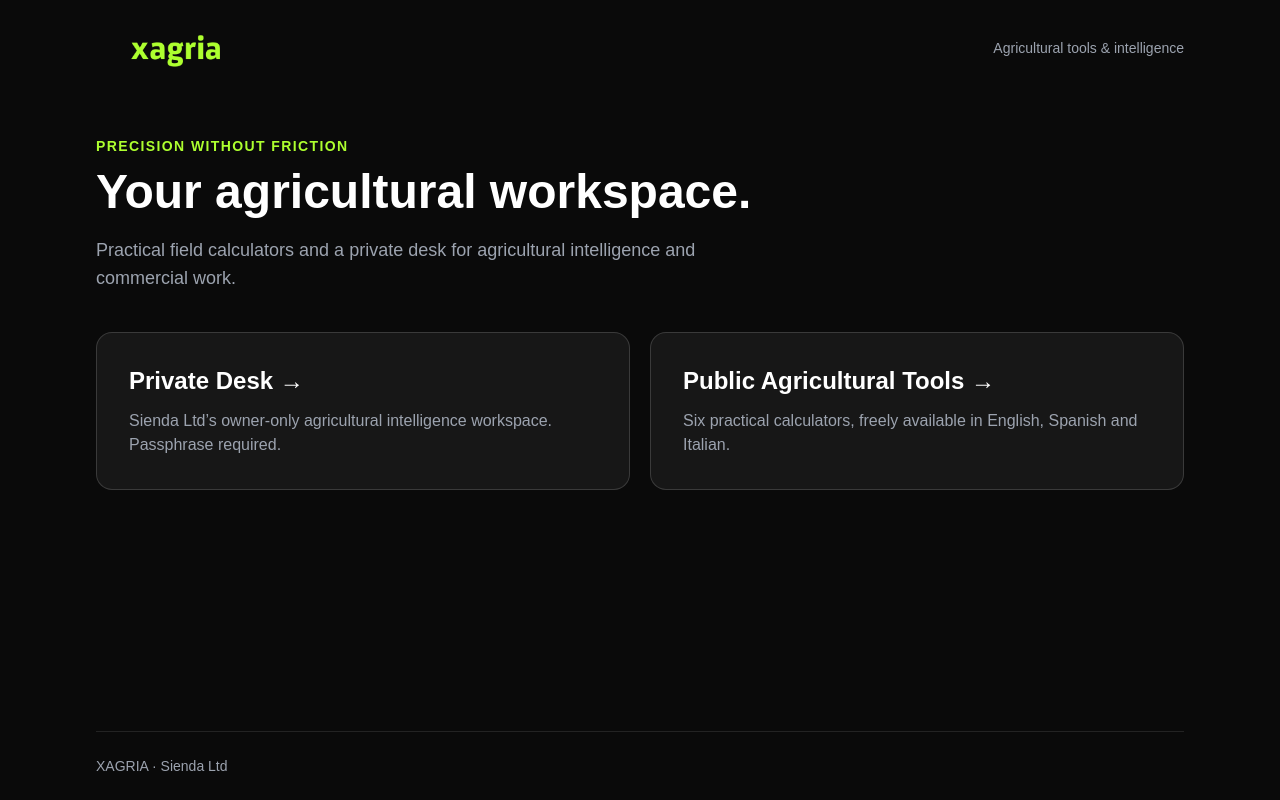
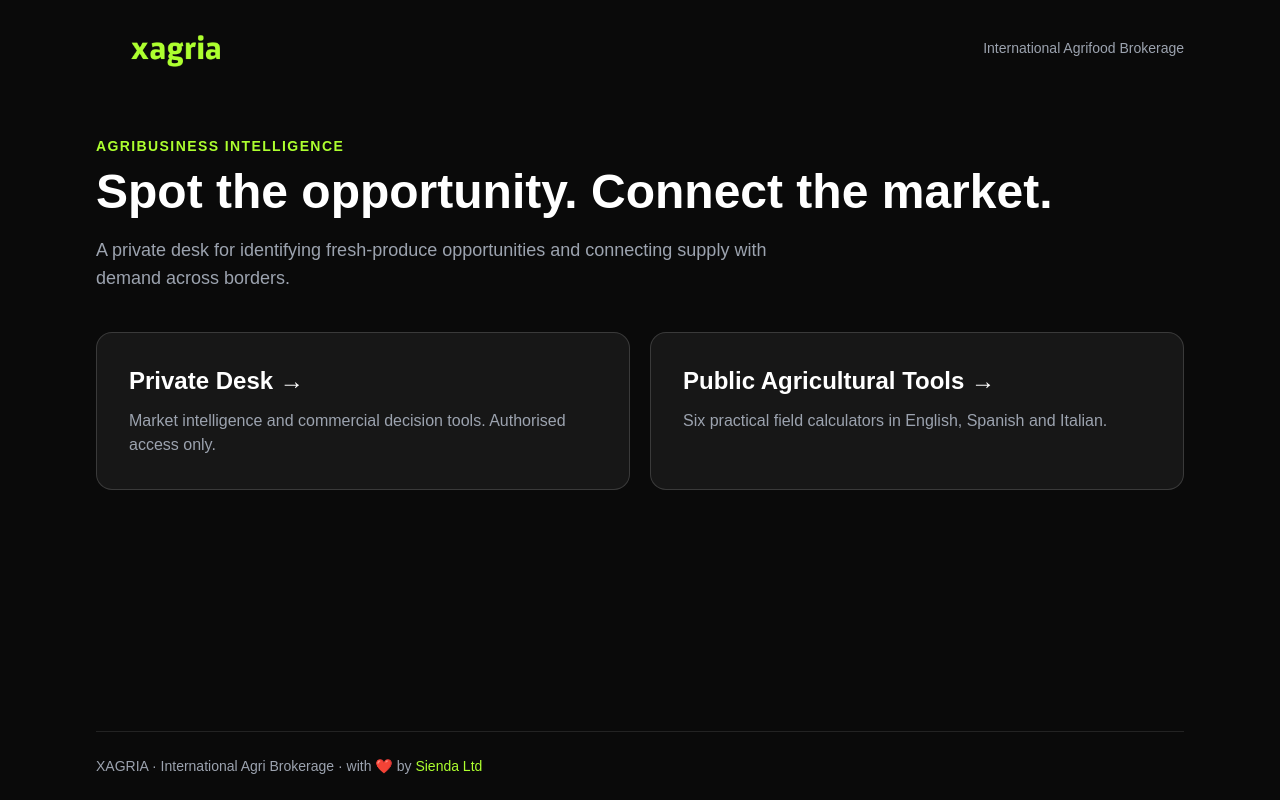
Before and after one commit to hubsienda/xagria, a Next.js app: page / in a window 1280 px wide. Built offline with nearby package versions, Linux system fonts and the light colour scheme; no server answers.

Commit message:
Update XAGRIA brokerage gateway, login and footer copy

```diff
--- a/src/app/[locale]/layout.tsx
+++ b/src/app/[locale]/layout.tsx
@@ -52,9 +52,9 @@ export default async function LocaleLayout({
         <footer className="fixed bottom-0 left-0 right-0 border-t border-white/5 bg-surface/90 p-4 backdrop-blur-md print:hidden">
           <div className="mx-auto flex max-w-6xl items-center justify-center px-4 text-center">
             <div className="text-[11px] font-bold tracking-wide text-gray-400">
-              XAGRIA · Precision without Friction · brought to you with love ❤️ by{' '}
+              XAGRIA · International Agri Brokerage · with ❤️ by{' '}
               <a
-                href="https://sienda.co.uk"
+                href="https://sienda.co.uk/"
                 target="_blank"
                 rel="noopener noreferrer"
                 className="text-brand hover:underline"
--- a/src/app/desk/login/page.tsx
+++ b/src/app/desk/login/page.tsx
@@ -7,14 +7,13 @@ export default async function LoginPage({searchParams}: {searchParams: Promise<{
   if (configured && await hasDeskSession()) redirect('/desk');
   const {error} = await searchParams;
   return <div className="mx-auto max-w-md rounded-2xl border border-white/15 bg-surface p-6 sm:p-8">
-    <p className="text-sm font-bold uppercase tracking-widest text-brand">Owner access</p>
     <h1 className="mt-3 text-3xl font-bold">Private Desk</h1>
-    <p className="my-5 text-muted">Enter your passphrase to open Sienda Ltd’s internal workspace. Sessions last eight hours.</p>
+    <p className="my-5 text-muted">No passphrase? Even the artichokes know this is staff only.</p>
     {!configured ? <p role="alert">{CONFIG_ERROR}</p> : <form action="/desk/login/submit" method="post" className="space-y-5">
       {error && <p role="alert" className="text-red-300">Unable to sign in. Check your passphrase and try again.</p>}
       <div><label htmlFor="passphrase" className="mb-2 block font-bold">Passphrase</label>
         <input id="passphrase" name="passphrase" type="password" required maxLength={1024} autoComplete="current-password" className="w-full rounded-lg border border-white/25 bg-background p-3 focus:outline-brand" /></div>
-      <button className="w-full rounded-lg bg-brand px-5 py-3 font-bold text-black">Open Private Desk</button>
+      <button className="w-full rounded-lg bg-brand px-5 py-3 font-bold text-black">Enter Desk</button>
     </form>}
     <Link href="/" className="mt-6 inline-block text-sm underline underline-offset-4">Back to XAGRIA</Link>
   </div>;
--- a/src/app/layout.tsx
+++ b/src/app/layout.tsx
@@ -2,7 +2,7 @@ import './globals.css';
 
 export const metadata = {
   title: 'XAGRIA',
-  description: 'Precision without friction for the modern agricultural sector',
+  description: 'International agrifood brokerage and intelligence, identifying fresh-produce opportunities and connecting supply with demand across borders.',
   applicationName: 'XAGRIA',
   icons: {
     icon: [
--- a/src/app/page.tsx
+++ b/src/app/page.tsx
@@ -11,17 +11,17 @@ export default async function RootPage() {
   const supported = (value?: string) => routing.locales.find((locale) => locale === value);
   const locale = supported(saved) || languages.map(({locale}) => supported(locale)).find(Boolean) || routing.defaultLocale;
   return <DeskShell>
-    <p className="mb-3 text-sm font-bold uppercase tracking-widest text-brand">Precision without friction</p>
-    <h1 className="text-4xl font-bold sm:text-5xl">Your agricultural workspace.</h1>
-    <p className="mt-5 max-w-2xl text-lg text-muted">Practical field calculators and a private desk for agricultural intelligence and commercial work.</p>
+    <p className="mb-3 text-sm font-bold uppercase tracking-widest text-brand">AGRIBUSINESS INTELLIGENCE</p>
+    <h1 className="text-4xl font-bold sm:text-5xl">Spot the opportunity. Connect the market.</h1>
+    <p className="mt-5 max-w-2xl text-lg text-muted">A private desk for identifying fresh-produce opportunities and connecting supply with demand across borders.</p>
     <div className="mt-10 grid gap-5 md:grid-cols-2">
       <Link href="/desk" className="rounded-2xl border border-white/15 bg-surface p-8 transition hover:border-brand focus-visible:outline focus-visible:outline-2 focus-visible:outline-brand">
         <h2 className="text-2xl font-bold">Private Desk <span aria-hidden="true">→</span></h2>
-        <p className="mt-3 text-muted">Sienda Ltd’s owner-only agricultural intelligence workspace. Passphrase required.</p>
+        <p className="mt-3 text-muted">Market intelligence and commercial decision tools. Authorised access only.</p>
       </Link>
       <Link href={`/${locale}`} className="rounded-2xl border border-white/15 bg-surface p-8 transition hover:border-brand focus-visible:outline focus-visible:outline-2 focus-visible:outline-brand">
         <h2 className="text-2xl font-bold">Public Agricultural Tools <span aria-hidden="true">→</span></h2>
-        <p className="mt-3 text-muted">Six practical calculators, freely available in English, Spanish and Italian.</p>
+        <p className="mt-3 text-muted">Six practical field calculators in English, Spanish and Italian.</p>
       </Link>
     </div>
   </DeskShell>;
--- a/src/components/DeskShell.tsx
+++ b/src/components/DeskShell.tsx
@@ -4,9 +4,9 @@ export default function DeskShell({children}: {children: React.ReactNode}) {
   return <div lang="en" className="mx-auto flex min-h-screen max-w-6xl flex-col px-4 sm:px-6 lg:px-8">
     <header className="flex flex-wrap items-center justify-between gap-4 py-6">
       <Link href="/" aria-label="XAGRIA gateway"><img src="/xagria-white-logo.png" alt="XAGRIA" className="h-12 w-auto" /></Link>
-      <span className="text-sm text-muted">Agricultural tools & intelligence</span>
+      <span className="text-sm text-muted">International Agrifood Brokerage</span>
     </header>
     <main className="flex-1 py-10">{children}</main>
-    <footer className="border-t border-white/10 py-6 text-sm text-muted">XAGRIA · Sienda Ltd</footer>
+    <footer className="border-t border-white/10 py-6 text-sm text-muted">XAGRIA · International Agri Brokerage · with ❤️ by{' '}<a href="https://sienda.co.uk/" target="_blank" rel="noopener noreferrer" className="text-brand hover:underline">Sienda Ltd</a></footer>
   </div>;
 }
```
